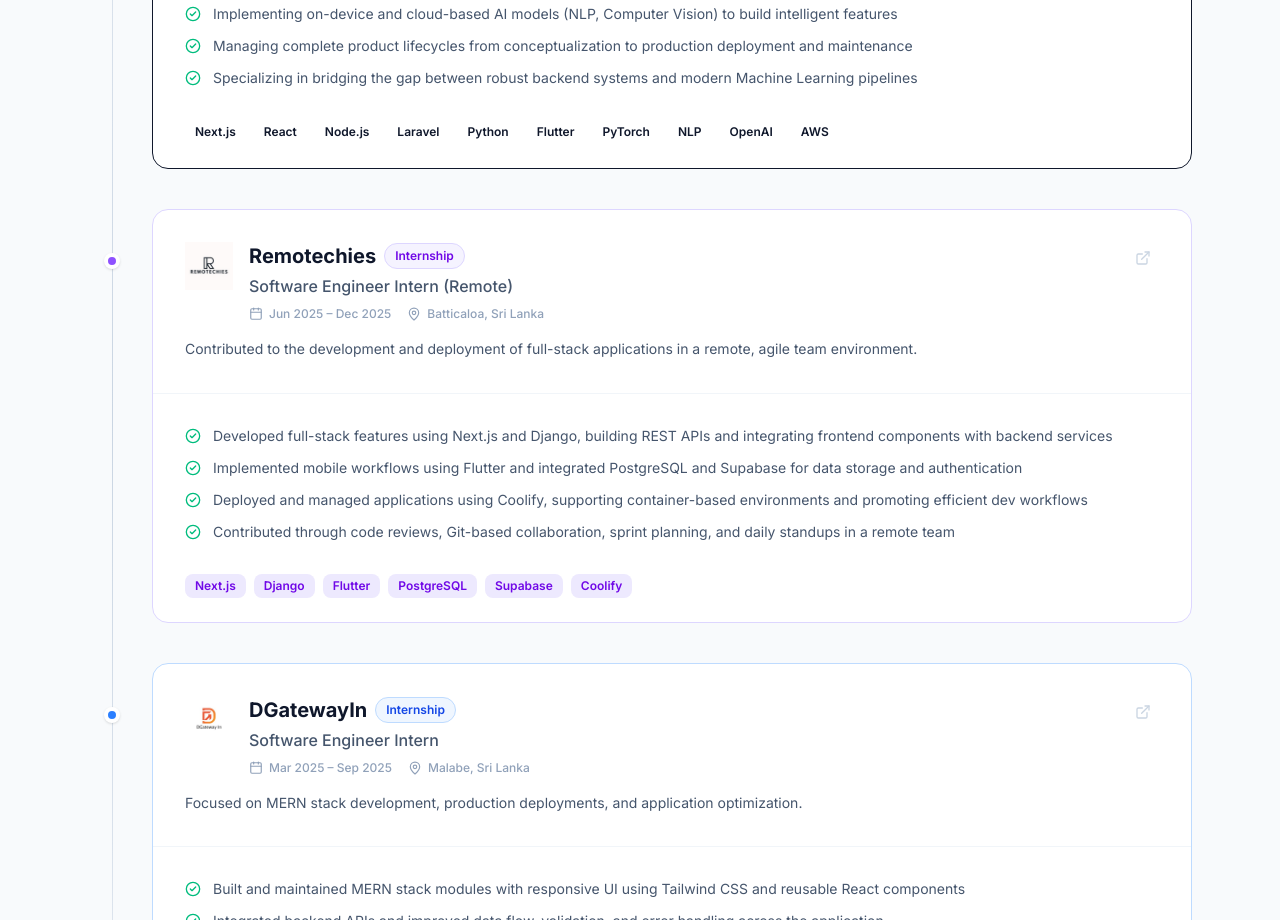
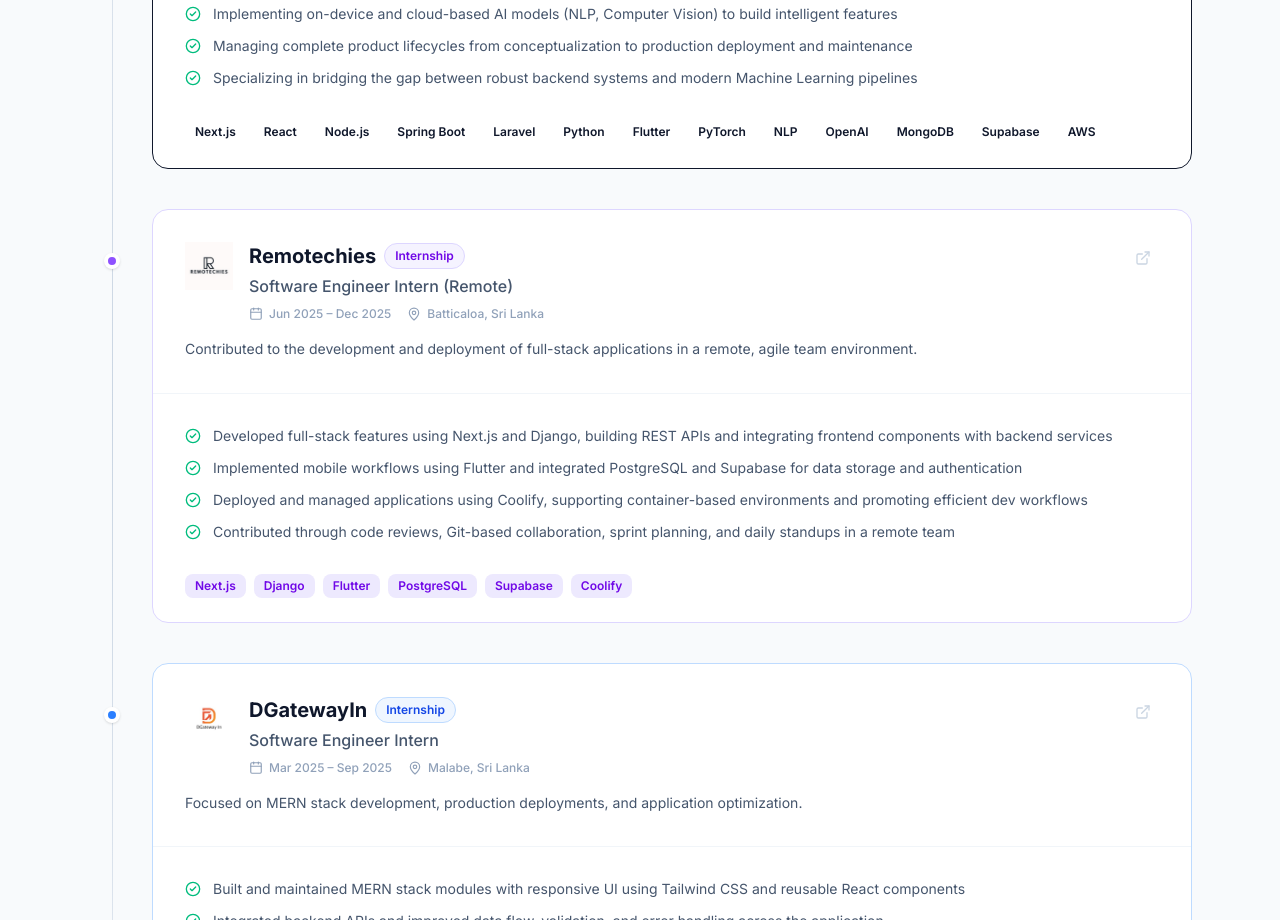
Before and after one commit to Laksopan23/laksopan, a React (Vite) app: page / in a window 1280 px wide. Shown: the part 3160-4080 px from the top of the page. Built offline with nearby package versions, Linux system fonts and the light colour scheme; no server answers.

Commit message:
Experience: Finalized Freelance stack with Spring Boot, MongoDB, and Supabase

```diff
--- a/src/data/portfolio.ts
+++ b/src/data/portfolio.ts
@@ -28,7 +28,10 @@
       'Managing complete product lifecycles from conceptualization to production deployment and maintenance',
       'Specializing in bridging the gap between robust backend systems and modern Machine Learning pipelines',
     ],
-    tags: ['Next.js', 'React', 'Node.js', 'Laravel', 'Python', 'Flutter', 'PyTorch', 'NLP', 'OpenAI', 'AWS'],
+    tags: [
+      'Next.js', 'React', 'Node.js', 'Spring Boot', 'Laravel', 'Python', 'Flutter',
+      'PyTorch', 'NLP', 'OpenAI', 'MongoDB', 'Supabase', 'AWS'
+    ],
   },
   {
     company: 'Remotechies',
```
